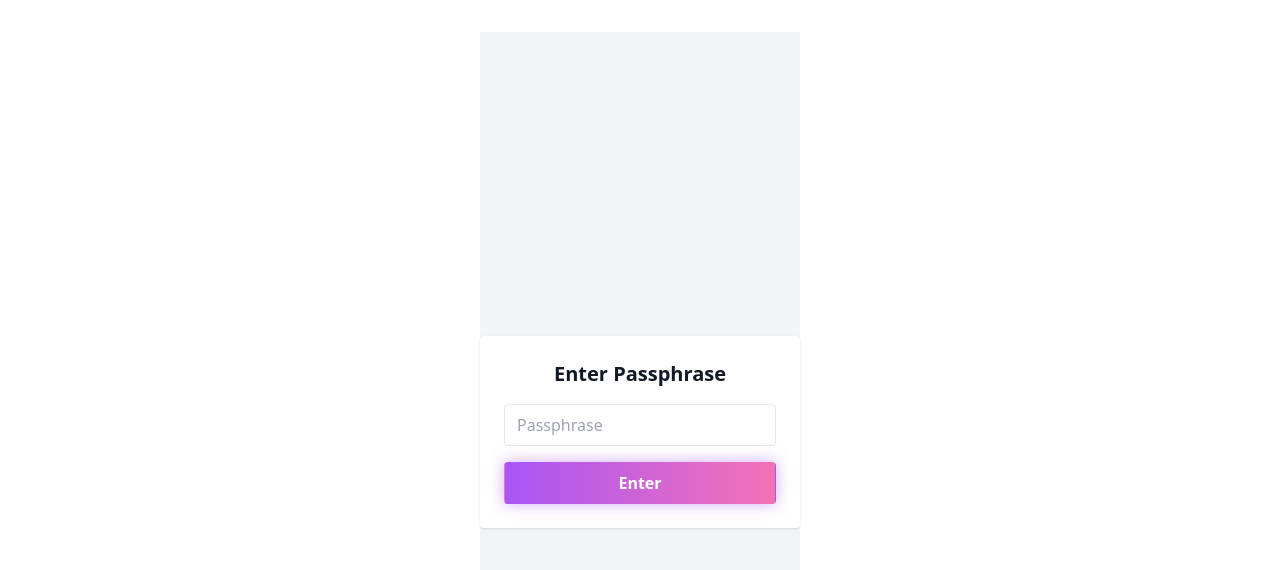
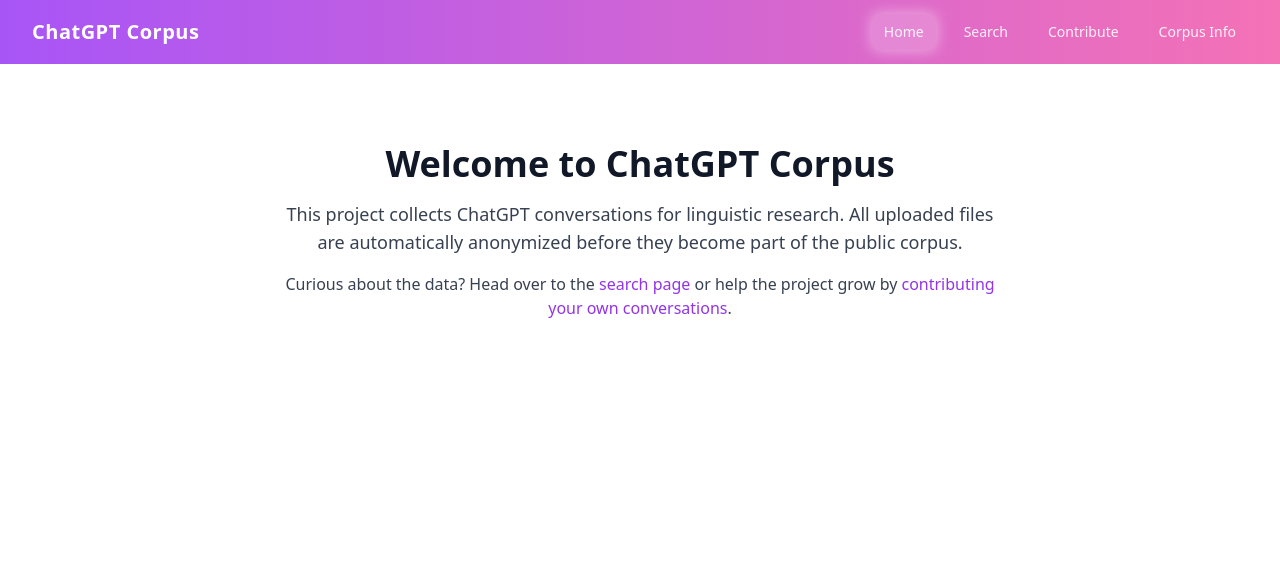
Before and after one commit to Qsuluqod/ChatGPTcorpus, a Vue app in the folder frontend/: page / in a window 1280 px wide. Before the commit this address led to /login. Shown: the top 570 px of the page. Built offline with nearby package versions, Linux system fonts and the light colour scheme.

Commit message:
Add home page

```diff
--- a/frontend/src/components/Navbar.vue
+++ b/frontend/src/components/Navbar.vue
@@ -8,6 +8,13 @@
           </router-link>
         </div>
         <div class="flex space-x-4">
+          <router-link
+            to="/"
+            class="text-white/90 hover:text-white px-3 py-2 rounded-md text-sm font-medium transition-all duration-200 hover:bg-white/10"
+            :class="{ 'bg-white/20 text-white shadow-[0_0_15px_rgba(255,255,255,0.5)]': $route.path === '/' }"
+          >
+            Home
+          </router-link>
           <router-link
             to="/search"
             class="text-white/90 hover:text-white px-3 py-2 rounded-md text-sm font-medium transition-all duration-200 hover:bg-white/10"
--- a/frontend/src/router/index.js
+++ b/frontend/src/router/index.js
@@ -4,6 +4,7 @@
 import CorpusInfoView from '../views/CorpusInfoView.vue'
 import ConversationView from '../views/ConversationView.vue'
 import LoginView from '../views/LoginView.vue'
+import HomeView from '../views/HomeView.vue'
 
 const router = createRouter({
   history: createWebHistory(import.meta.env.BASE_URL),
@@ -15,7 +16,8 @@
     },
     {
       path: '/',
-      redirect: '/search'
+      name: 'home',
+      component: HomeView
     },
     {
       path: '/search',
--- /dev/null
+++ b/frontend/src/views/HomeView.vue
@@ -0,0 +1,21 @@
+<template>
+  <div class="max-w-3xl mx-auto px-4 py-12 space-y-6">
+    <div class="text-center space-y-4">
+      <h1 class="text-4xl font-bold text-gray-900">Welcome to ChatGPT Corpus</h1>
+      <p class="text-gray-700 text-lg">
+        This project collects ChatGPT conversations for linguistic research. All uploaded
+        files are automatically anonymized before they become part of the public corpus.
+      </p>
+      <p class="text-gray-700">
+        Curious about the data? Head over to the
+        <router-link to="/search" class="text-purple-600 hover:underline">search page</router-link>
+        or help the project grow by
+        <router-link to="/contribute" class="text-purple-600 hover:underline">contributing your own conversations</router-link>.
+      </p>
+    </div>
+  </div>
+</template>
+
+<script setup>
+// No logic needed
+</script>
```
